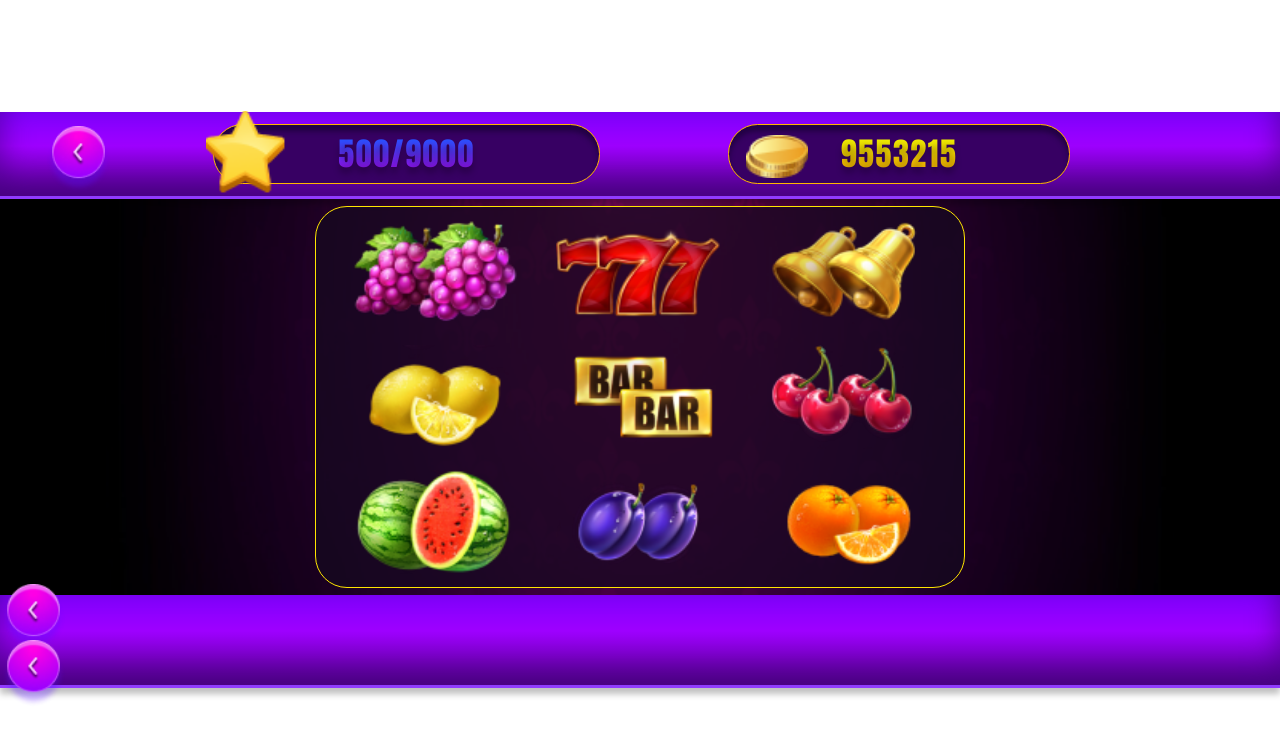
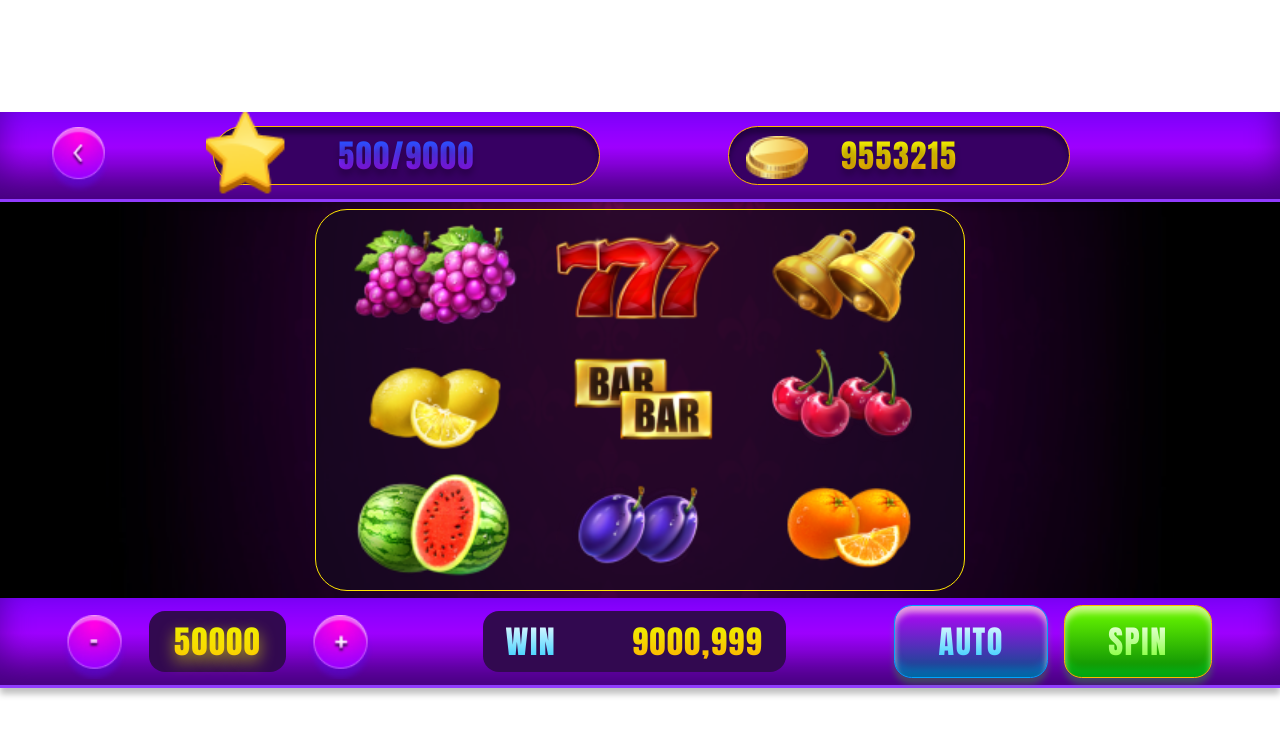
Before and after one commit to IgorNasevich/Casino, a plain HTML site: page index.html in a window 1280 px wide. Drawn offline with Linux system fonts and the light colour scheme.

Commit message:
feat: complete layout

```diff
--- a/index.html
+++ b/index.html
@@ -15,16 +15,16 @@
             <div class="button button_header-button"></div>
             <div class="currency-field currency-field_stars">
                 <div class="currency-field__img currency-field__img_star"></div>
-                <span class="currency-field__score currency-field__score_stars">500/9000</span>
+                <span class=" text currency-field__score currency-field__score_stars">500/9000</span>
             </div>
             <div class="currency-field currency-field_coins">
                 <div class="currency-field__img currency-field__img_coins"></div>
-                <span class="currency-field__score currency-field__score_coins">9553215</span>
+                <span class=" text currency-field__score currency-field__score_coins">9553215</span>
             </div>
             <div class="coins"></div>
         </header>
         <main class="main">
-            <div class="main-container">
+            <div class="main__container">
                 <div class="item item1"></div>
                 <div class="item item2"></div>
                 <div class="item item3"></div>
@@ -38,10 +38,21 @@
         </main>
         <footer class="footer">
             <div class="bet">
-                <div class="button"></div>
-                <div class="bet-size"></div>
-                <div class="button"></div>
+                <div class="button button_dec-button"></div>
+                <div class="bet-size section-for-text">
+                    <span class="text bet-size__text">50000</span>
+                </div>
+                <div class="button button_inc-button"></div>
             </div>
+            <div class="win section-for-text">
+                <span class="text text_word">WIN</span><span class="text text_num">9000,999</span>
+            </div>
+            <button class="auto">
+                <span class="text auto__text">AUTO</span>
+            </button>
+            <button class="spin">
+                <span class="text spin__text">SPIN</span>
+            </button>
         </footer>
     </div>
 </body>
--- a/style.css
+++ b/style.css
@@ -1,6 +1,15 @@
 *{
     margin: 0;
     padding: 0;
+}
+
+.text{
+    font-family: Impact;
+    font-size: 2.5vw;
+    font-style: normal;
+    font-weight: 400;
+    line-height: normal;
+    letter-spacing: 0.125vw;
 }
 
 .container{
@@ -23,16 +32,11 @@
     width: 100vw;
     height: 7vw;
     align-items: center;
-
 }
 
-
 .button{
-    background-color: transparent;
-    border: none;
     height: 5.25vw;
     width: 5.25vw;
-    background-image: url("assets/img/header-button.png");
     background-repeat: no-repeat;
     background-size: contain;
     background-position: center center;
@@ -42,6 +46,7 @@
 /* header */
 
 .button_header-button{
+    background-image: url("assets/img/header-button.png");
     margin-left: 3.5vw;
 }
 
@@ -86,7 +91,6 @@
     background-image: url("assets/img/coins.png");
 }
 
-
 .currency-field__score_stars{
     background: linear-gradient(180deg, #06F 0%, #BD00FF 100%);
 }
@@ -96,21 +100,14 @@
 }
 
 .currency-field__score_coins{
-    background: var(--1, linear-gradient(180deg, #EBFF00 0%, #FFA800 100%));
+    background: linear-gradient(180deg, #EBFF00 0%, #FFA800 100%);
 }
 
 .currency-field__score{
     text-shadow: 0 0.5vw 0.5vw rgba(0, 0, 0, 0.25);
-    font-family: Impact;
-    font-size: 2.5vw;
-    font-style: normal;
-    font-weight: 400;
-    line-height: normal;
-    letter-spacing: 0.125vw;
     -webkit-background-clip: text;
     -webkit-text-fill-color: transparent;
 }
-
 
 /* main */
 
@@ -122,7 +119,7 @@
     min-height: 31vw;
 }
 
-.main-container{
+.main__container{
     display: grid;
     grid-template-columns: repeat(3,1fr);
     grid-template-rows: repeat(3,1fr);
@@ -179,3 +176,114 @@
 }
 
 /* footer */
+
+.section-for-text{
+    border-radius: 1.25vw;
+    background: #320950;
+    display: flex;
+    align-items:center;
+    justify-content: center;
+}
+
+.bet{
+    display:flex;
+    align-items:center;
+    justify-content: space-between;
+    width: 24.5vw;
+    height: 5.25vw;
+    margin-left: 4.75vw;
+    margin-right: 8.5vw;
+}
+
+.button_dec-button{
+    background-image: url("assets/img/dec-button.png");
+}
+
+.bet-size{
+    width: 10.75vw;
+    height: 4.75vw;
+}
+
+.bet-size__text{
+    text-align: center;
+    text-shadow: 0 0.5vw 1.25vw rgba(250, 255, 0, 0.62);
+    background: linear-gradient(180deg, #EBFF00 0%, #FFA800 100%);
+    -webkit-background-clip: text;
+    -webkit-text-fill-color: transparent;
+}
+
+.button_inc-button{
+    background-image: url("assets/img/inc-button.png");
+}
+
+.win{
+    display: flex;
+    justify-content: space-between;
+    padding: 0 1.75vw;
+    width: 23.625vw;
+    height: 4.75vw;
+    box-sizing: border-box;
+    margin-right: 8.5vw;
+}
+
+.text_word{
+    display: block;
+    background: linear-gradient(180deg, #FFF 0%, #1DC9FF 100%);
+    background-clip: text;
+    -webkit-background-clip: text;
+    -webkit-text-fill-color: transparent;
+}
+
+.text_num{
+    display: block;
+    background: linear-gradient(180deg, #EBFF00 0%, #FFA800 100%);
+    background-clip: text;
+    -webkit-background-clip: text;
+    -webkit-text-fill-color: transparent;
+}
+
+.auto{
+    background: linear-gradient(180deg, #FFF 0%, #1DC9FF 100%);
+    background-clip: text;
+    -webkit-background-clip: text;
+    -webkit-text-fill-color: transparent;
+}
+
+.auto{
+    display: flex;
+    align-items:center;
+    justify-content: center;
+    height: 5.75vw;
+    padding: 1.375vw 3.375vw;
+    border-radius: 1.375vw;
+    border: 0.125vw solid #00A3FF;
+    background: linear-gradient(180deg, #70FF00 0%, #BD00FF 0.01%, #005484 100%);
+    box-shadow: 0 0.5vw 0.5vw  rgba(36, 255, 0, 0.27), 0 0.5vw 0.5vw 0 rgba(255, 247, 207, 0.65) inset, 0 -0.75vw 0.5vw 0 rgba(0, 163, 255, 0.26) inset;
+}
+
+.auto__text{
+    background: linear-gradient(180deg, #FFF 0%, #1DC9FF 100%);
+    background-clip: text;
+    -webkit-background-clip: text;
+    -webkit-text-fill-color: transparent;
+}
+
+.spin{
+    display: flex;
+    align-items:center;
+    justify-content: center;
+    height: 5.75vw;
+    padding: 1.375vw 3.375vw;
+    margin-left: 1.25vw;
+    border-radius: 1.375vw;
+    border: 0.125vw solid #FFB800;
+    background: linear-gradient(180deg, #70FF00 0%, #008405 100%);
+    box-shadow: 0 0.5vw 0.5vw  rgba(36, 255, 0, 0.27), 0 0.5vw 0.5vw 0 rgba(255, 247, 207, 0.65) inset, 0 -0.75vw 0.5vw 0 rgba(0, 255, 56, 0.26) inset;
+}
+
+.spin__text{
+    background: linear-gradient(180deg, #FFF 0%, #73FF1D 100%);
+    background-clip: text;
+    -webkit-background-clip: text;
+    -webkit-text-fill-color: transparent;
+}
```
Also changed, not shown: assets/img/Group 3.png (deleted), assets/img/dec-button.png (added), assets/img/inc-button.png (added).
